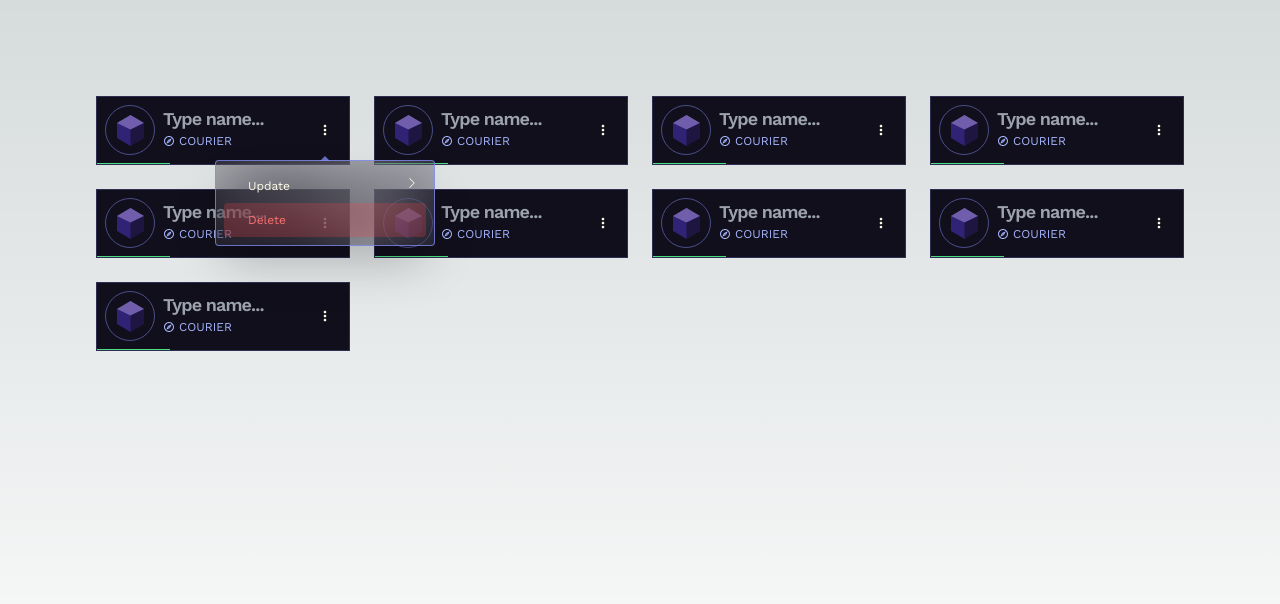
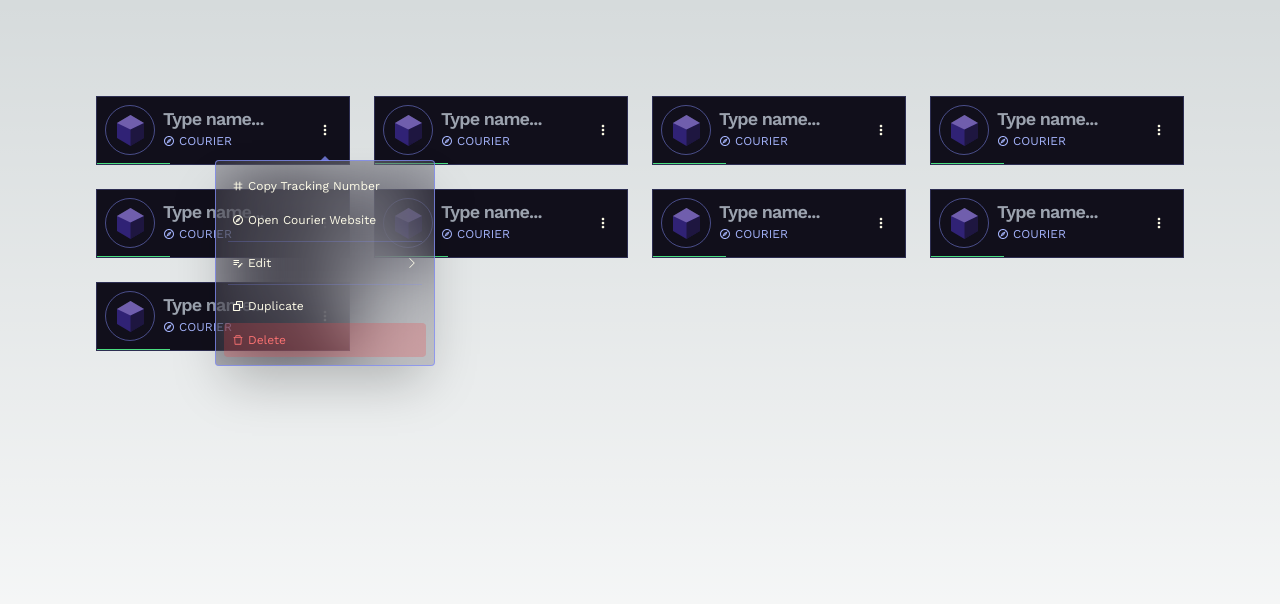
Before and after one commit to GuruUpdesh/track-it, a Next.js app: page / in a window 1280 px wide. Both pictures are taken after a click on the button 325 px from the left and 130 px from the top of the page. Shown: the top 604 px of the page. Built offline with nearby package versions, Linux system fonts and the light colour scheme.

Commit message:
improved menu with icons and better options

```diff
--- a/components/Card.tsx
+++ b/components/Card.tsx
@@ -1,8 +1,16 @@
 "use client"
 
 import React, { useEffect, useState } from "react"
-import { MdMoreVert, MdOutlineExplore } from "react-icons/md" // todo transition to radix-ui/react-icons
-import { BsChevronRight } from "react-icons/bs"
+import { MdMoreVert, MdOutlineExplore, MdOutlineEditNote } from "react-icons/md" // todo transition to radix-ui/react-icons
+import { BsChevronRight, BsDot } from "react-icons/bs"
+import {
+	AiOutlineNumber,
+	AiOutlineDelete,
+	AiOutlineEdit,
+	AiOutlineMail,
+} from "react-icons/ai"
+import { BiCopy } from "react-icons/bi"
+import { TbEditCircle } from "react-icons/tb"
 import Image from "next/image"
 import * as DropdownMenu from "@radix-ui/react-dropdown-menu"
 import * as Tooltip from "@radix-ui/react-tooltip"
@@ -12,6 +20,8 @@ import useTextOverflow from "@/hooks/useTextOverflow"
 const Card = () => {
 	const [name, setName] = useState("")
 	const [editName, setEditName] = useState(false)
+
+	const [courier, setCourier] = React.useState("UPS")
 
 	useEffect(() => {
 		if (name === "") {
@@ -123,9 +133,19 @@ const Card = () => {
 					</DropdownMenu.Trigger>
 					<DropdownMenu.Portal>
 						<DropdownMenu.Content className="DropdownMenu-content">
+							<DropdownMenu.Item className="DropdownMenu-item">
+								<AiOutlineNumber className="absolute left-4" />
+								Copy Tracking Number
+							</DropdownMenu.Item>
+							<DropdownMenu.Item className="DropdownMenu-item">
+								<MdOutlineExplore className="absolute left-4" />
+								Open Courier Website
+							</DropdownMenu.Item>
+							<DropdownMenu.Separator className="m-1 h-[1px] bg-indigo-400/25" />
 							<DropdownMenu.Sub>
 								<DropdownMenu.SubTrigger className="DropdownMenu-item">
-									Update
+									<MdOutlineEditNote className="absolute left-4" />
+									Edit
 									<div className="float-right">
 										<BsChevronRight />
 									</div>
@@ -137,15 +157,63 @@ const Card = () => {
 										alignOffset={-5}
 									>
 										<DropdownMenu.Item className="DropdownMenu-item">
-											Change Name
+											<AiOutlineEdit className="absolute left-4" />
+											Name
 										</DropdownMenu.Item>
 										<DropdownMenu.Item className="DropdownMenu-item">
-											Update Tracking Number
+											<TbEditCircle className="absolute left-4" />
+											Tracking Number
 										</DropdownMenu.Item>
+										<DropdownMenu.Sub>
+											<DropdownMenu.SubTrigger className="DropdownMenu-item">
+												<AiOutlineMail className="absolute left-4" />
+												Override Courier
+												<div className="float-right">
+													<BsChevronRight />
+												</div>
+											</DropdownMenu.SubTrigger>
+											<DropdownMenu.Portal>
+												<DropdownMenu.SubContent
+													className="DropdownMenu-content"
+													sideOffset={5}
+													alignOffset={-5}
+												>
+													<DropdownMenu.RadioGroup
+														value={courier}
+														onValueChange={
+															setCourier
+														}
+													>
+														{[
+															"USPS",
+															"UPS",
+															"FedEx",
+														].map((courier) => (
+															<DropdownMenu.RadioItem
+																key={courier}
+																className="DropdownMenu-item"
+																value={courier}
+															>
+																<DropdownMenu.ItemIndicator className="absolute left-4">
+																	<BsDot />
+																</DropdownMenu.ItemIndicator>
+																{courier}
+															</DropdownMenu.RadioItem>
+														))}
+													</DropdownMenu.RadioGroup>
+												</DropdownMenu.SubContent>
+											</DropdownMenu.Portal>
+										</DropdownMenu.Sub>
 									</DropdownMenu.SubContent>
 								</DropdownMenu.Portal>
 							</DropdownMenu.Sub>
+							<DropdownMenu.Separator className="m-1 h-[1px] bg-indigo-400/25" />
+							<DropdownMenu.Item className="DropdownMenu-item">
+								<BiCopy className="absolute left-4" />
+								Duplicate
+							</DropdownMenu.Item>
 							<DropdownMenu.Item className="DropdownMenu-item bg-red-500/25 text-red-400">
+								<AiOutlineDelete className="absolute left-4" />
 								Delete
 							</DropdownMenu.Item>
 							<DropdownMenu.Arrow className="fill-indigo-400/75" />
--- a/components/menu.css
+++ b/components/menu.css
@@ -9,6 +9,16 @@
   -webkit-backdrop-filter: blur(40px);
           backdrop-filter: blur(40px);
 }
+@media (max-width: 768px) {
+  .DropdownMenu-content {
+    min-width: 180px;
+  }
+}
+@media (max-width: 576px) {
+  .DropdownMenu-content {
+    min-width: 140px;
+  }
+}
 
 .DropdownMenu-item {
   cursor: pointer;
@@ -17,9 +27,16 @@
   padding-left: 1.5rem;
   font-size: 0.75rem;
   outline: none;
+  display: flex;
+  align-items: center;
+  justify-content: space-between;
 }
 
-.DropdownMenu-item[data-state="open"] {
+.DropdownMenu-item[data-state=open] {
+  background-color: rgba(99, 102, 241, 0.25);
+}
+
+.DropdownMenu-item[data-state=checked] {
   background-color: rgba(99, 102, 241, 0.25);
 }
 
--- a/components/menu.scss
+++ b/components/menu.scss
@@ -1,5 +1,12 @@
 .DropdownMenu-content {
 	min-width: 220px;
+	@media (max-width: 768px) {
+		min-width: 180px;
+	}
+
+	@media (max-width: 576px) {
+		min-width: 140px;
+	}
 	border-radius: 0.25rem;
 	border: 1px solid rgb(129 140 248 / 0.75);
 	background-color: rgba(64, 63, 73, 0.25);
@@ -16,9 +23,16 @@
 	padding-left: 1.5rem;
 	font-size: 0.75rem;
 	outline: none;
+	display: flex;
+	align-items: center;
+	justify-content: space-between;
 }
 
 .DropdownMenu-item[data-state="open"] {
+	background-color: rgb(99 102 241 / 0.25);
+}
+
+.DropdownMenu-item[data-state="checked"] {
 	background-color: rgb(99 102 241 / 0.25);
 }
 
```
Lines whose indentation alone changed are shown as unchanged.
